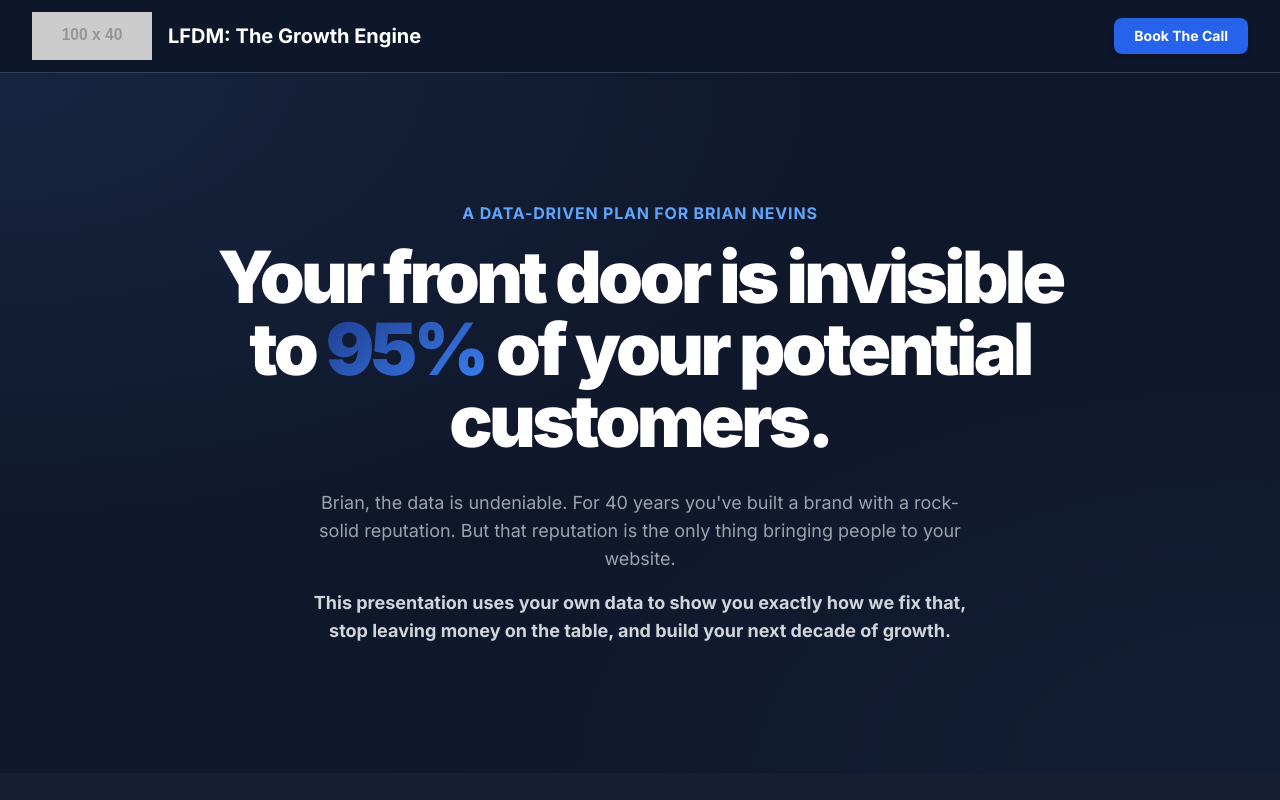
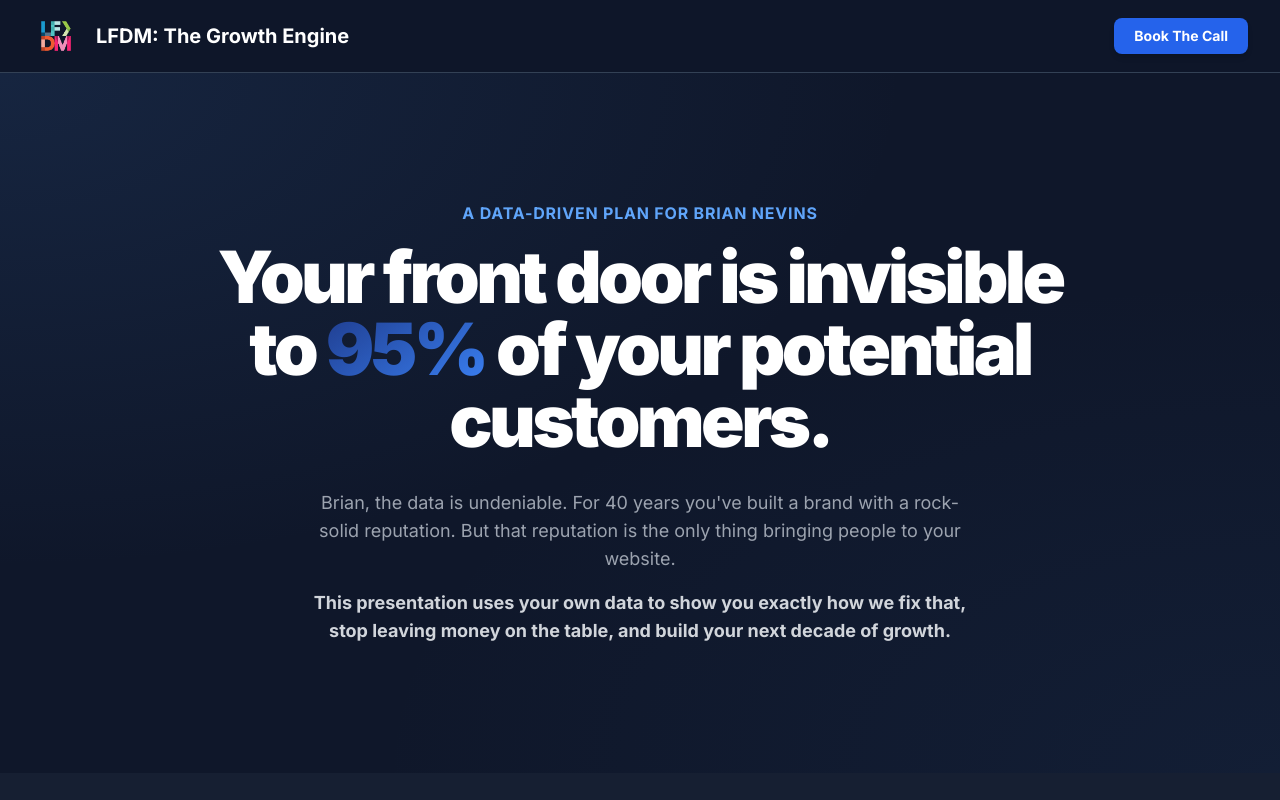
Before and after one commit to LFDMcore/NevinsPresentation, a plain HTML site: page index.html in a window 1280 px wide. Shown: the top 800 px of the page. Drawn offline with nearby package versions, Linux system fonts and the light colour scheme; placeholder pictures from the web are drawn by us.

Commit message:
Update index.html
logo update

```diff
--- a/index.html
+++ b/index.html
@@ -40,8 +40,8 @@
         <div class="max-w-7xl mx-auto px-4 sm:px-6 lg:px-8">
             <div class="flex justify-between items-center py-3">
                 <div class="flex items-center space-x-4">
-                    <!-- LFDM Logo represents the presenter -->
-                    <img src="LFDM LOGO.png" alt="LFDM Logo" class="h-12 w-auto" onerror="this.onerror=null;this.src='https://placehold.co/100x40/0F172A/FFFFFF?text=LFDM';">
+                    <!-- CORRECTED: Filename uses a hyphen instead of a space -->
+                    <img src="LFDM-LOGO.png" alt="LFDM Logo" class="h-12 w-auto" onerror="this.onerror=null;this.src='https://placehold.co/100x40/0F172A/FFFFFF?text=LFDM';">
                     <span class="font-bold text-xl text-white hidden sm:inline">LFDM: The Growth Engine</span>
                 </div>
                 <a href="https://meeting.calendarhero.com/cody" target="_blank" class="bg-blue-600 text-white font-semibold px-5 py-2 rounded-lg hover:bg-blue-700 transition-all shadow-md text-sm">Book The Call</a>
```
